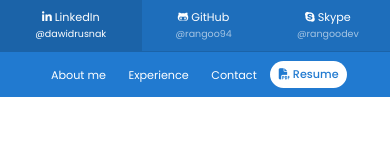
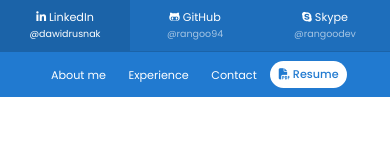
Before and after one commit to rangoo94/resume, a website built with webpack: page src/index.ejs in a window 390 px wide. Shown: the top 153 px of the page. Built offline with nearby package versions, Linux system fonts and the light colour scheme; files whose address does not match are found by name.

Commit message:
Fix social navigation on mobile

```diff
--- a/src/styles/modules/app/responsiveness.scss
+++ b/src/styles/modules/app/responsiveness.scss
@@ -112,12 +112,16 @@ $full-container-width: $container-max-width * 100% / $container-max-width-percen
     background: rgba(0, 0, 0, .1);
     border-bottom: 1px solid rgba(0, 0, 0, .1);
 
+    > li {
+      flex: 1 0;
+    }
+
     a {
       line-height: 1.4em;
     }
 
     a > span {
-      display: inline-block;
+      display: block;
     }
   }
 }
```
